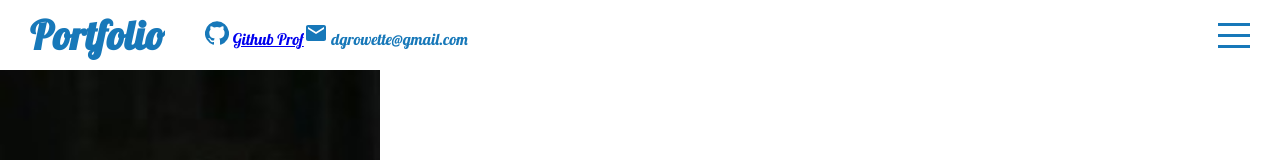
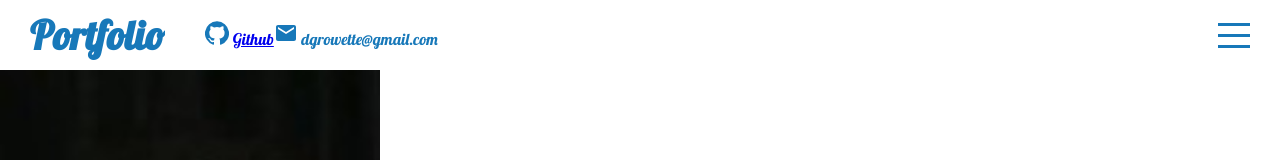
Before and after one commit to Trane7/portfolio, a React (Create React App) app in the folder portfolio/: page / in a window 1280 px wide. Shown: the top 160 px of the page. Built offline with nearby package versions, Linux system fonts and the light colour scheme; the HTML template or start-up script is replaced by a standard one.

Commit message:
fixed a typo in topbar

```diff
--- a/portfolio/src/components/topbar/Topbar.jsx
+++ b/portfolio/src/components/topbar/Topbar.jsx
@@ -9,7 +9,7 @@
           <a href="#intro" className="logo">Portfolio</a>
           <div className="itemContaner">
           <GitHub className="icon" /> {/* add icons here*/}
-          <a href="https://github.com/Trane7">Github Prof</a>
+          <a href="https://github.com/Trane7">Github</a>
           </div>
           <div className="itemContaner">
           <Mail className="icon" /> {/* add icons here*/}
```
